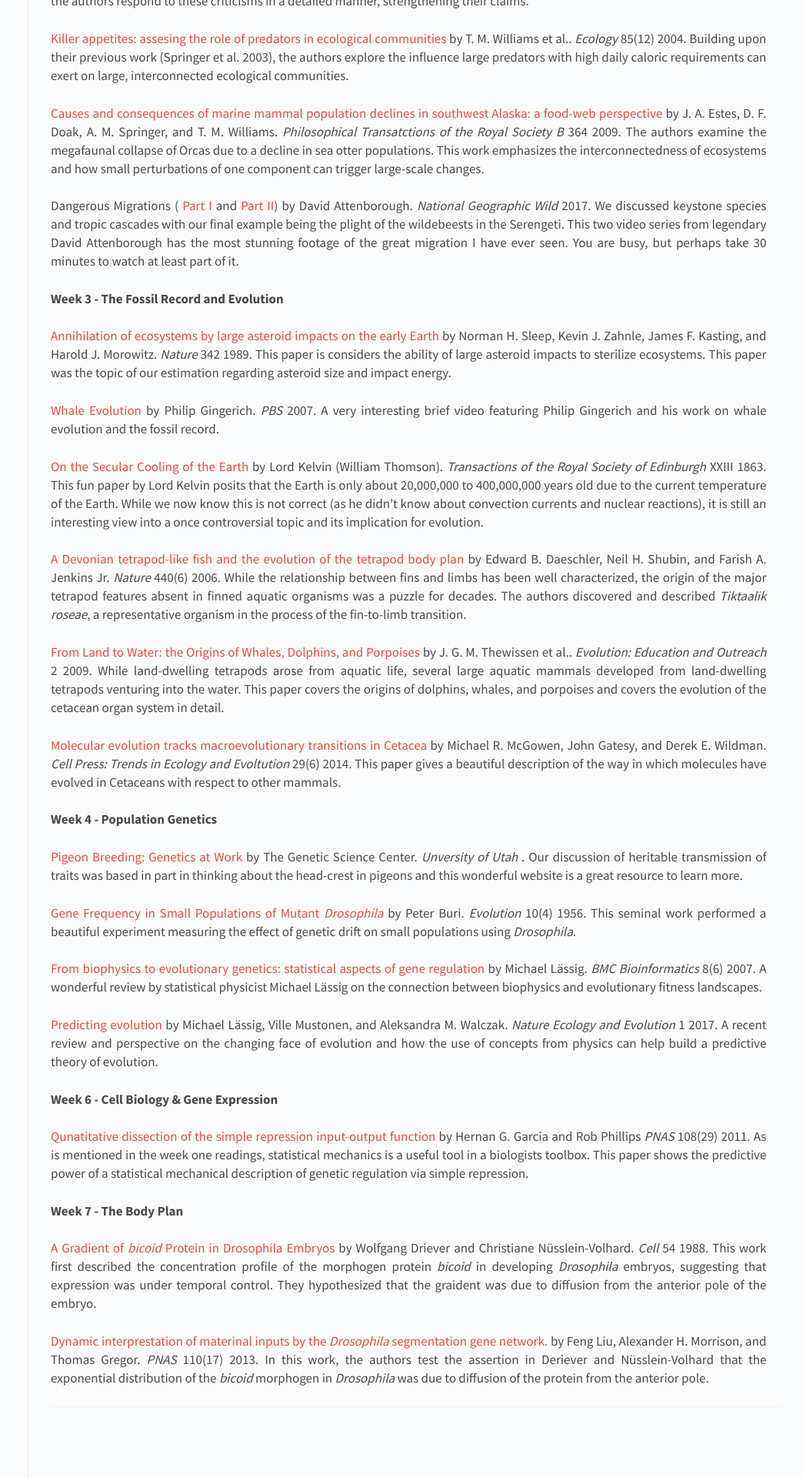
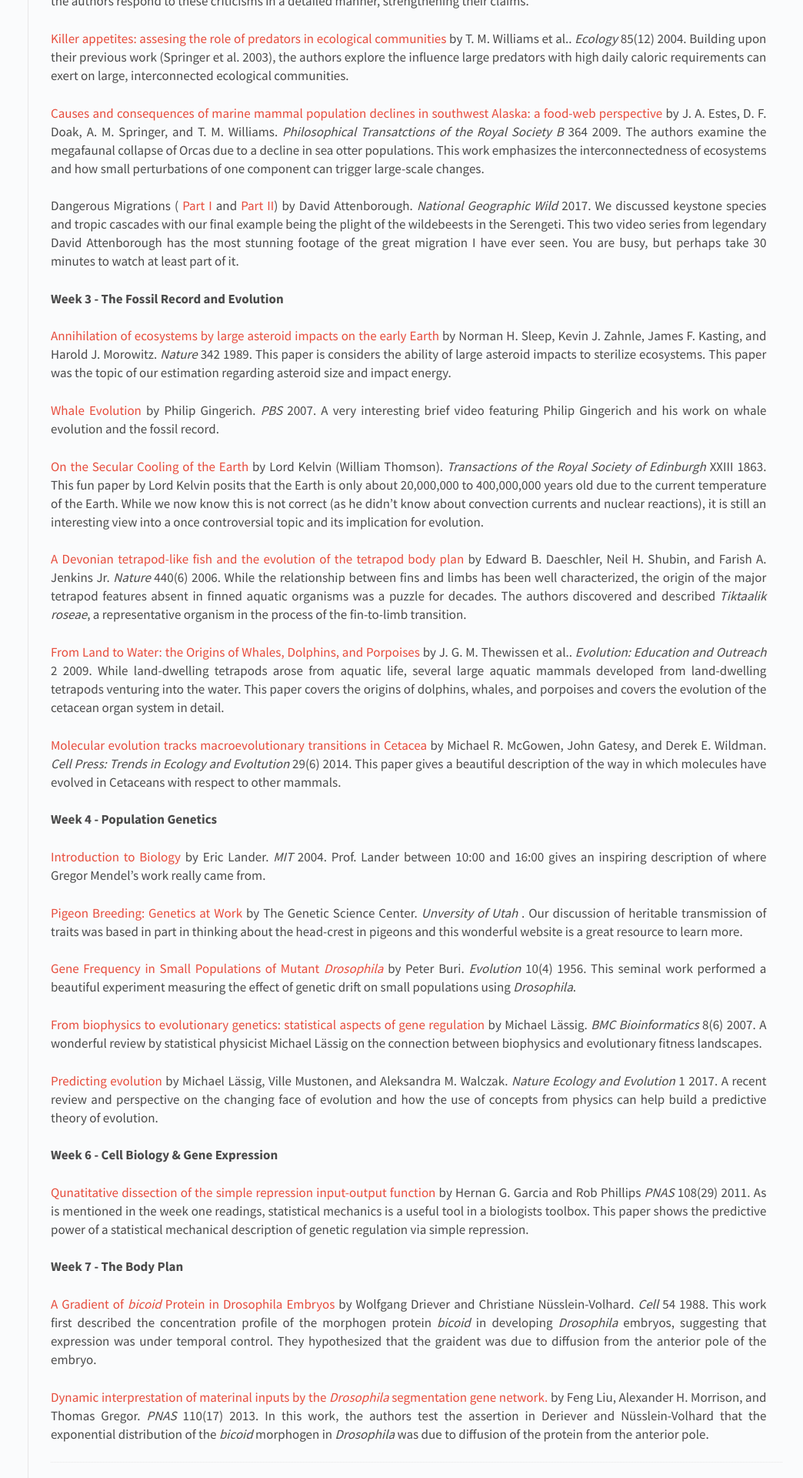
Before and after one commit to RPGroup-PBoC/bi1, a Jekyll site: the page built from _posts/2017-01-24-readings.md, in a window 1280 px wide. Shown: the part 2025-3945 px from the top of the page at 77% size, without its empty margins (236-1280 px from the left). Built offline with Jekyll 4.4.1, drawn with Linux system fonts in a browser that asks for light colours.

Commit message:
Added posting of Eric Lander's talk.

```diff
--- a/_data/papers.yaml
+++ b/_data/papers.yaml
@@ -177,6 +177,14 @@ Week 3 - The Fossil Record and Evolution:
 
 Week 4 - Population Genetics:
 
+  - title: "Introduction to Biology"
+    author:  "Eric Lander."
+    year: "2004"
+    journal: MIT
+    link: "https://www.youtube.com/watch?v=9iaoypSrIT0"
+    description: "Prof. Lander between 10:00 and 16:00 gives an inspiring description of
+where Gregor Mendel’s work really came from."
+
   - title: "Pigeon Breeding: Genetics at Work"
     author: "The Genetic Science Center."
     journal: "Unversity of Utah"
```
Also changed, not shown: 1 other file.
